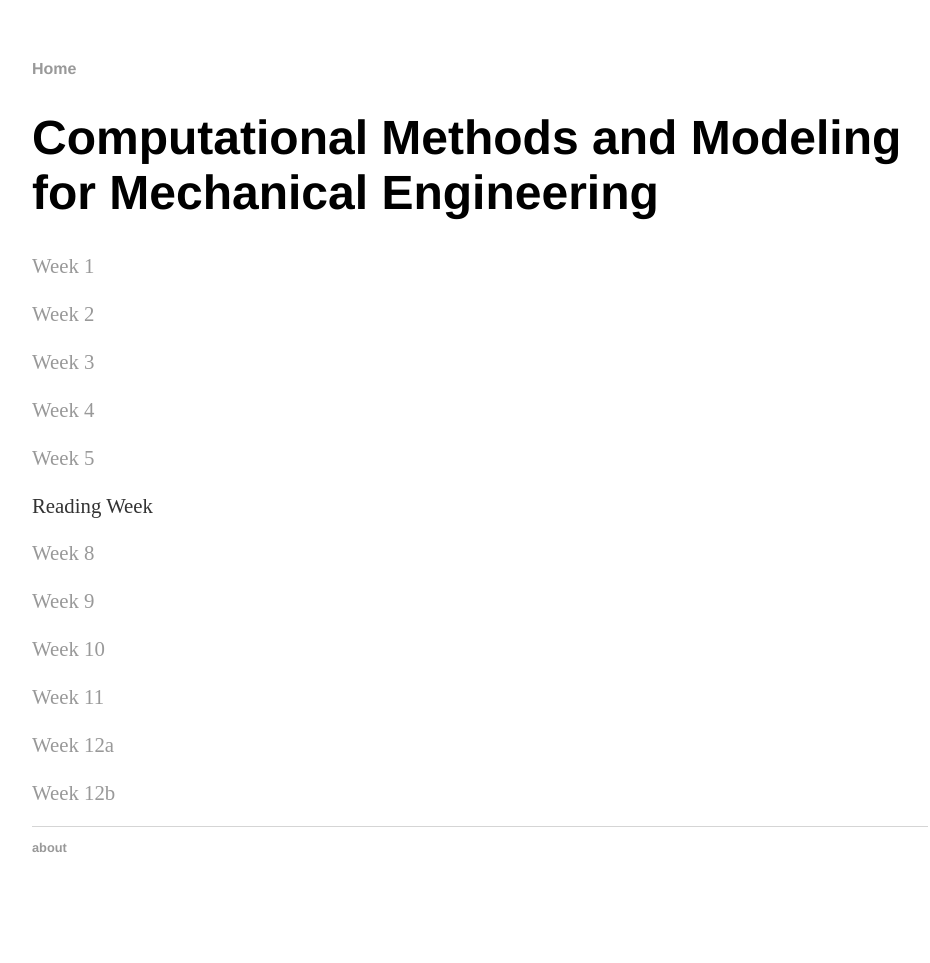
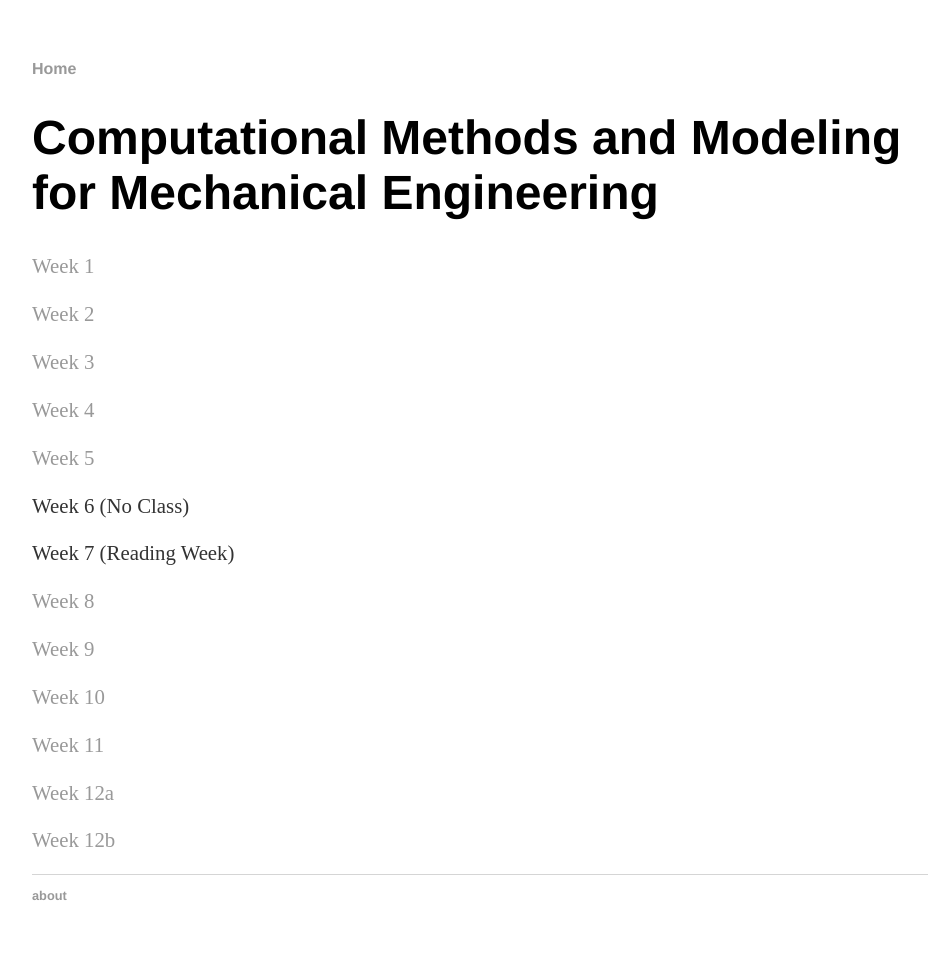
Before and after one commit to GenNotes/GenNotes.github.io, a Jekyll site: the page built from EMEC-3559/index.html, in a window 1280 px wide. Shown: the whole page, without its empty margins (160-1090 px from the left). Built offline with Jekyll 4.4.1, drawn with Linux system fonts in a browser that asks for light colours; before the commit the page ends 915 px from its top, so only the background shows below that.

Commit message:
Update index.html

```diff
--- a/EMEC-3559/index.html
+++ b/EMEC-3559/index.html
@@ -10,7 +10,8 @@ title: Computational Methods and Modeling for Mechanical Engineering
  	<p><a href="ComMeth-W3.pdf"> Week 3 </a></p>
  	<p><a href="ComMeth-W4.pdf"> Week 4 </a></p>
 	<p><a href="ComMeth-W5.pdf"> Week 5 </a></p>
-	<p> Reading Week </p>
+	<p> Week 6 (No Class) </p>
+	<p> Week 7 (Reading Week) </p>
 	<p><a href="ComMeth-W8.pdf"> Week 8 </a></p>
 	<p><a href="ComMeth-W9.pdf"> Week 9 </a></p>
 	<p><a href="ComMeth-W10.pdf"> Week 10 </a></p>
```
